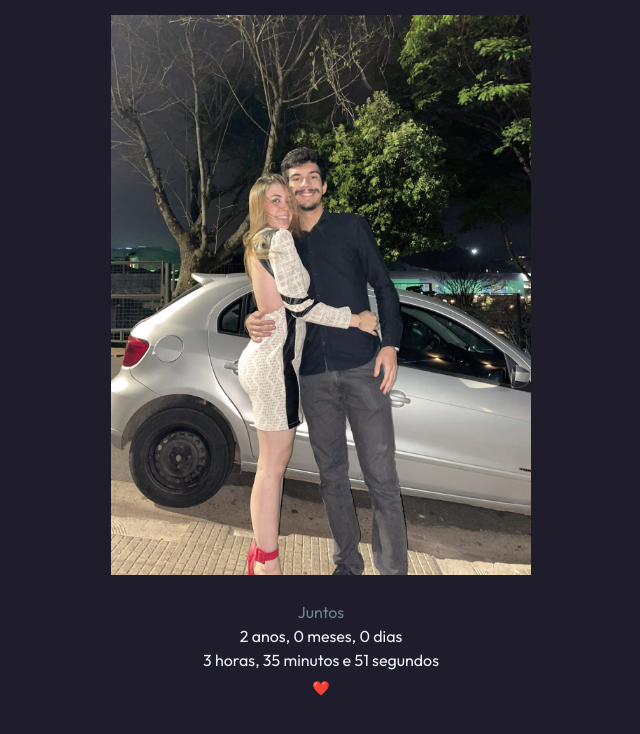
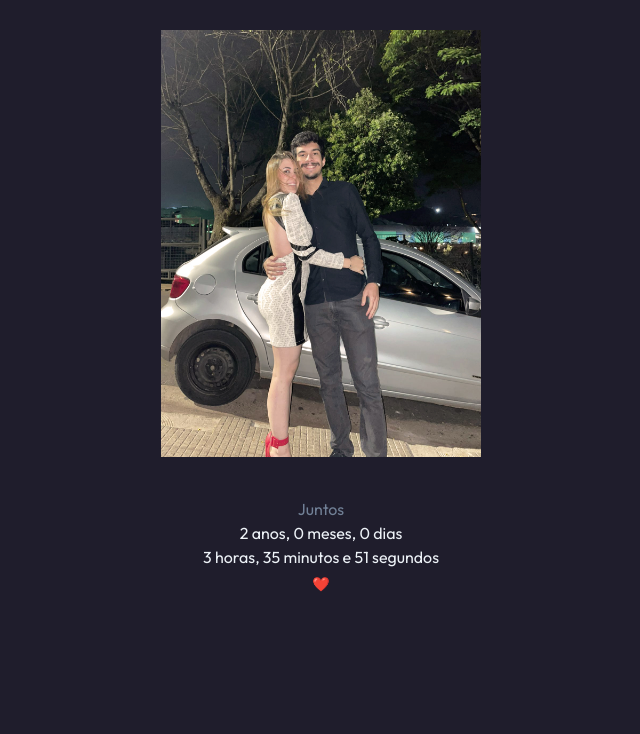
Before and after one commit to dedekpo/andre-e-carol, a Next.js app: page / in a window 1280 px wide. Shown: the top 734 px of the page, without its empty margins (319-959 px from the left). Built offline with nearby package versions, Linux system fonts and the light colour scheme.

Commit message:
first commit

```diff
--- a/pages/index.tsx
+++ b/pages/index.tsx
@@ -88,8 +88,14 @@ function Images({ image }: any) {
 					width={"100%"}
 				/>
 			</Flex>
-			<Flex justify="center" align="center" w="100vw" h="70vh" mb={10}>
-				<Img src={image} h="full" mt="30px" />
+			<Flex w="100vw" mb={10}>
+				<Img
+					src={image}
+					h="full"
+					w={{ base: "90%", md: "25%" }}
+					mx="auto"
+					mt="30px"
+				/>
 			</Flex>
 		</Box>
 	);
```
